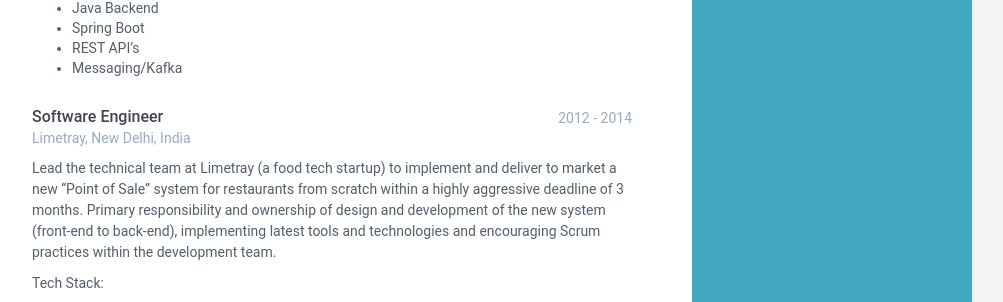
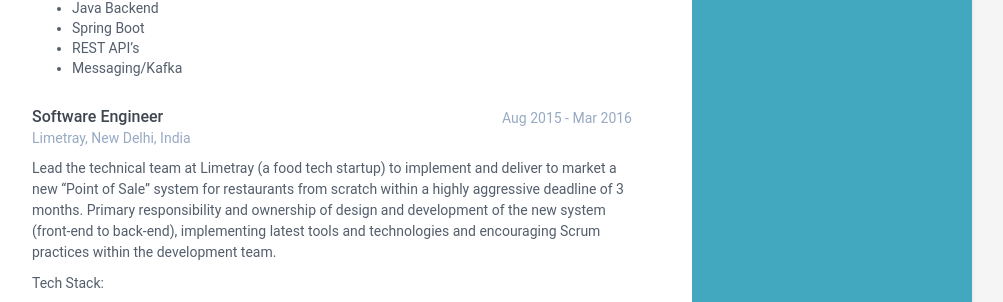
Before and after one commit to rahul-bhatt/online-cv, a Jekyll site: the page built from index.html, in a window 1280 px wide and 900 px high, scrolled down 1145 px. Shown: the part 150-452 px from the top of the window, without its empty margins (168-1171 px from the left). Built offline with Jekyll 4.4.1, drawn with Linux system fonts in a browser that asks for light colours.

```diff
--- a/_data/data.yml
+++ b/_data/data.yml
@@ -9,7 +9,7 @@ sidebar:
     # Profile information
     name: Rahul Bhatt
     tagline: Software Engineer
-    avatar: profile.png  #place a 100x100 picture inside /assets/images/ folder and provide the name of the file below
+    avatar: profile.jpg  #place a 100x100 picture inside /assets/images/ folder and provide the name of the file below
 
     # Sidebar links
     email: rbhatt.27@gmail.com
@@ -101,7 +101,7 @@ experiences:
           - Messaging/Kafka
 
     - role: Software Engineer
-      time: 2012 - 2014
+      time: Aug 2015 - Mar 2016
       company: Limetray, New Delhi, India
       details: |
         Lead the technical team at Limetray (a food tech startup) to implement and deliver to market a new “Point of Sale” system for restaurants from scratch within a highly aggressive deadline of 3 months. Primary responsibility and ownership of design and development of the new system (front-end to back-end), implementing latest tools and technologies and encouraging Scrum practices within the development team.
```
Also changed, not shown: assets/images/profile.jpg (added), assets/images/profile.png (deleted).
